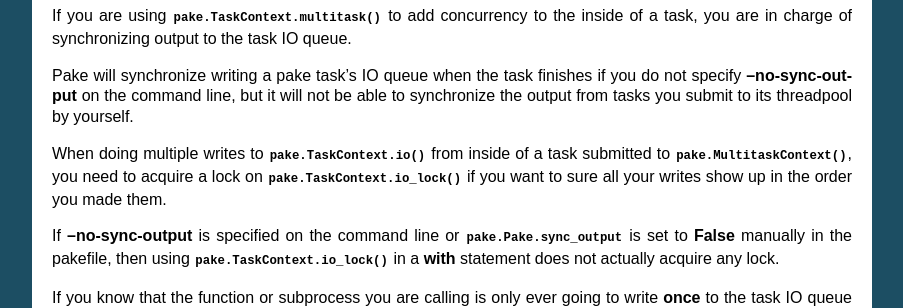
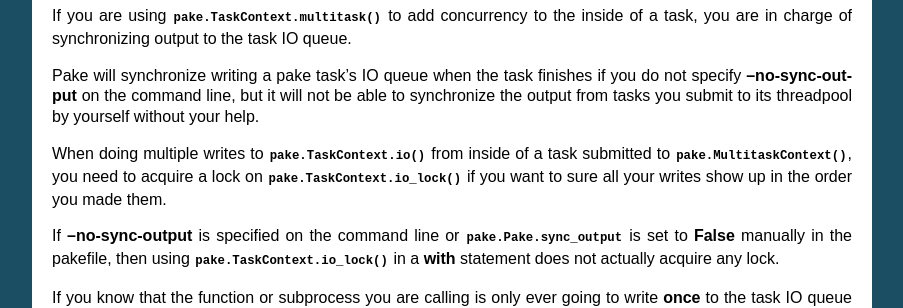
Before and after one commit to Teriks/pake, a Sphinx documentation site: the page built from docs/source/multitasking.rst, in a window 1280 px wide and 900 px high, scrolled down 1026 px. Shown: the part 173-481 px from the top of the window, without its empty margins (198-1101 px from the left). Built offline with Sphinx 7.4.7, drawn with Linux system fonts in a browser that asks for light colours.

Commit message:
Small documentation amendment

```diff
--- a/docs/source/multitasking.rst
+++ b/docs/source/multitasking.rst
@@ -80,7 +80,7 @@ task IO queue.
 Pake will synchronize writing a pake task's IO queue when the task finishes
 if you do not specify **--no-sync-output** on the command line, but it will not
 be able to synchronize the output from tasks you submit to its threadpool by
-yourself.
+yourself without your help.
 
 When doing multiple writes to :py:meth:`pake.TaskContext.io` from inside of a task
 submitted to :py:meth:`pake.MultitaskContext`, you need to acquire a lock on
```
